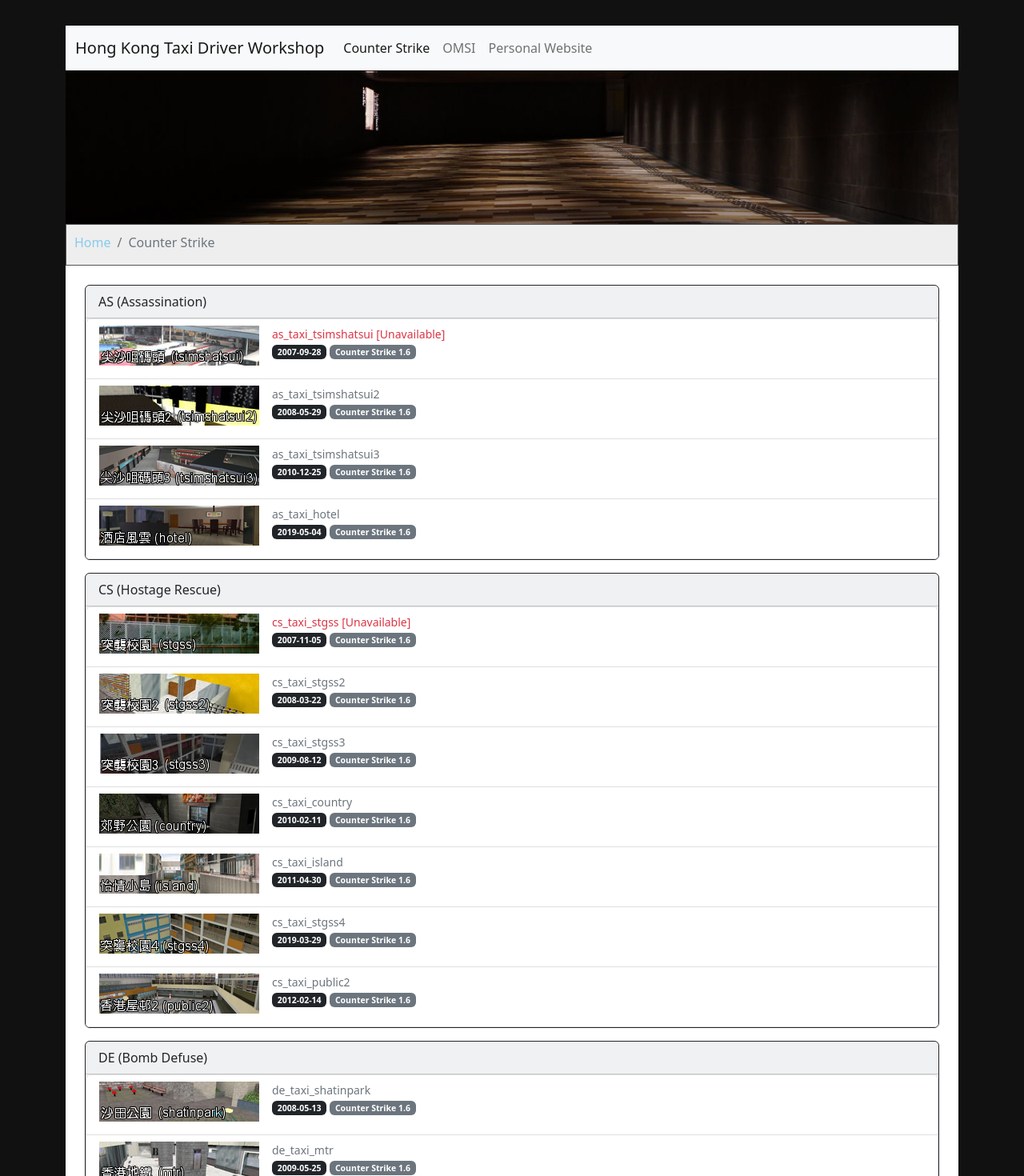
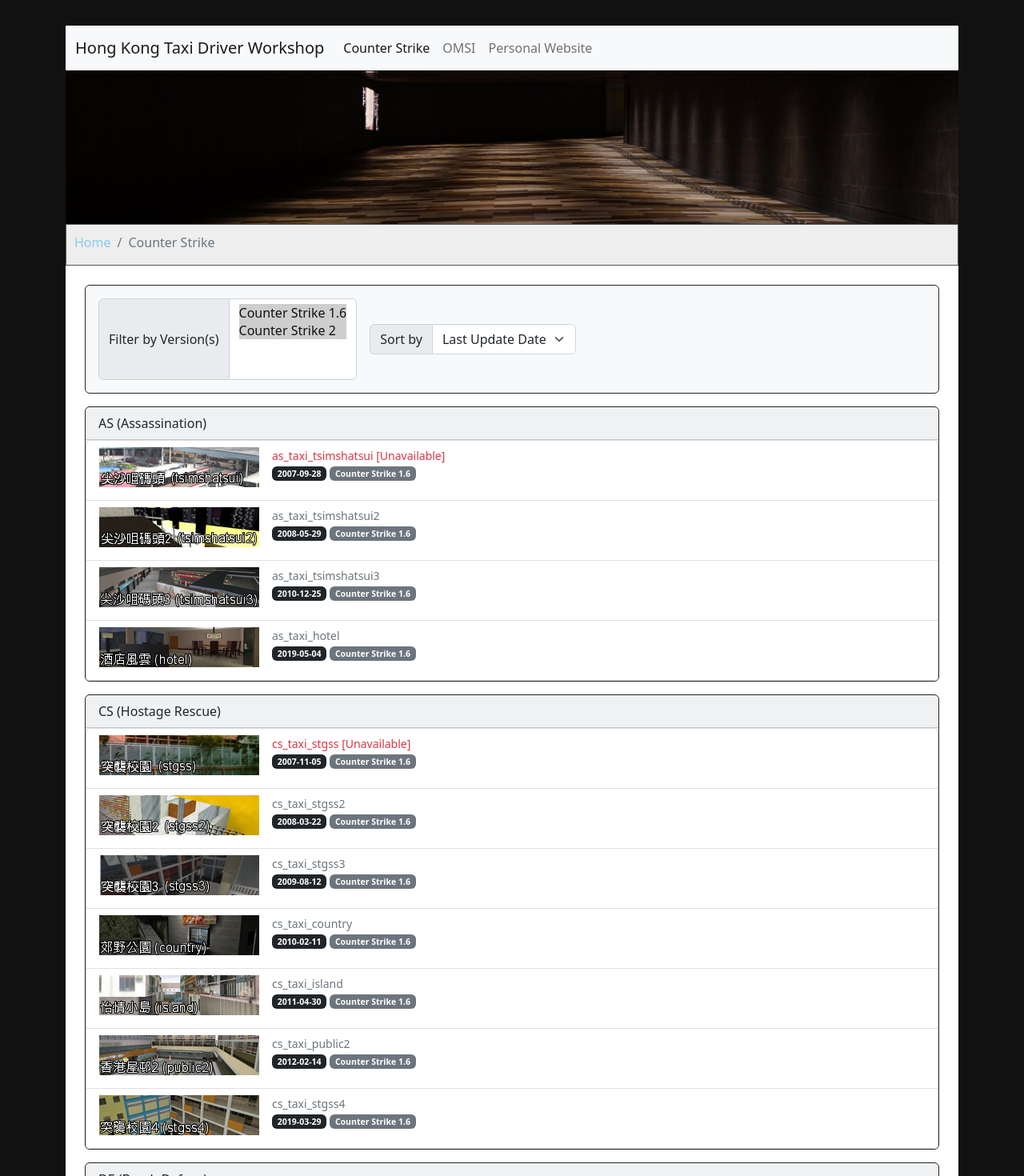
Before and after one commit to taxidriverhk/taxidriverhk-nextjs, a Next.js app: page /csmaps in a window 1280 px wide. Shown: the top 1470 px of the page at 80% size. Built offline with nearby package versions, Linux system fonts and the light colour scheme.

Commit message:
Added filter and sort for CS map list

```diff
--- /dev/null
+++ b/components/MapFilter.tsx
@@ -0,0 +1,76 @@
+import { useCallback } from "react";
+import Card from "react-bootstrap/Card";
+import Form from "react-bootstrap/Form";
+import InputGroup from "react-bootstrap/InputGroup";
+import Stack from "react-bootstrap/Stack";
+
+import { GameVersion } from "shared/config/csMapData";
+
+import styles from "components/styles/MapSection.module.css";
+
+export type MapFilterInput = {
+  versions: Array<GameVersion>;
+  sort: string;
+};
+
+export const DEFAULT_FILTER = {
+  versions: Object.values(GameVersion),
+  sort: "releaseDate",
+};
+
+type PropType = {
+  filter: MapFilterInput;
+  onFilter: (nextFilter: MapFilterInput) => void;
+};
+
+export default function MapItem({
+  filter: { versions, sort },
+  onFilter,
+}: PropType) {
+  const handleOnChange = useCallback(
+    (field: string) => (e: React.ChangeEvent<HTMLSelectElement>) => {
+      onFilter({
+        ...{
+          versions,
+          sort,
+        },
+        [field]: Array.from(e.target.selectedOptions).map((item) => item.value),
+      });
+    },
+    [versions, sort, onFilter]
+  );
+
+  return (
+    <Card bg="light" border="dark" className={styles["section-container"]}>
+      <Card.Body>
+        <Stack direction="horizontal" gap={3}>
+          <div>
+            <InputGroup>
+              <InputGroup.Text>Filter by Version(s)</InputGroup.Text>
+              <Form.Select
+                multiple
+                onChange={handleOnChange("versions")}
+                value={versions}
+              >
+                {Object.values(GameVersion).map((value) => (
+                  <option key={value} value={value}>
+                    {value}
+                  </option>
+                ))}
+              </Form.Select>
+            </InputGroup>
+          </div>
+          <div>
+            <InputGroup>
+              <InputGroup.Text>Sort by</InputGroup.Text>
+              <Form.Select onChange={handleOnChange("sort")} value={sort}>
+                <option value="releaseDate">Last Update Date</option>
+                <option value="name">Map Name</option>
+              </Form.Select>
+            </InputGroup>
+          </div>
+        </Stack>
+      </Card.Body>
+    </Card>
+  );
+}
--- a/components/MapSection.tsx
+++ b/components/MapSection.tsx
@@ -1,6 +1,8 @@
+import { useMemo } from "react";
 import Card from "react-bootstrap/Card";
 import ListGroup from "react-bootstrap/ListGroup";
 
+import type { MapFilterInput } from "components/MapFilter";
 import MapItem from "components/MapItem";
 import type {
   MapCategory,
@@ -12,16 +14,41 @@ import styles from "components/styles/MapSection.module.css";
 type PropType = {
   basePath: string;
   category: MapCategory;
+  filter: MapFilterInput;
   maps: Array<MapItemType>;
 };
 
-export default function MapSection({ basePath, category, maps }: PropType) {
+export default function MapSection({
+  basePath,
+  category,
+  filter,
+  maps,
+}: PropType) {
   const { abbr: categoryAbbr, fullName: categoryName } = category;
+  const { versions, sort } = filter;
+
+  const filteredMaps = useMemo(
+    () =>
+      maps
+        .filter(({ targetGameVersion }) => {
+          if (versions.length > 0) {
+            return versions.includes(targetGameVersion);
+          }
+          return true;
+        })
+        .sort((mapA, mapB) =>
+          sort === "releaseDate"
+            ? mapA.releaseDate.localeCompare(mapB.releaseDate)
+            : mapA.name.localeCompare(mapB.name)
+        ),
+    [maps, sort, versions]
+  );
+
   return (
     <Card bg="light" border="dark" className={styles["section-container"]}>
       <Card.Header>{`${categoryAbbr} (${categoryName})`}</Card.Header>
       <ListGroup>
-        {maps.map((map) => (
+        {filteredMaps.map((map) => (
           <MapItem key={map.id} basePath={basePath} map={map} />
         ))}
       </ListGroup>
--- a/pages/csmaps/index.tsx
+++ b/pages/csmaps/index.tsx
@@ -1,7 +1,9 @@
 import type { GetStaticPropsResult } from "next";
 import { useRouter } from "next/router";
-import { useEffect } from "react";
+import { useEffect, useState } from "react";
 
+import type { MapFilterInput } from "components/MapFilter";
+import MapFilter, { DEFAULT_FILTER } from "components/MapFilter";
 import MapSection from "components/MapSection";
 import Template from "components/Template";
 import type { MapCategory, MapItem } from "shared/config/csMapData";
@@ -9,10 +11,30 @@ import { mapCategories, mapItems } from "shared/config/csMapData";
 
 type PropType = {
   categories: Array<MapCategory>;
+  currentPath?: string;
   maps: {
     [key: number]: Array<MapItem>;
   };
 };
+
+function MapSectionContainer({ categories, currentPath = "", maps }: PropType) {
+  const [filter, setFilter] = useState<MapFilterInput>(DEFAULT_FILTER);
+
+  return (
+    <>
+      <MapFilter filter={filter} onFilter={setFilter} />
+      {categories.map((category) => (
+        <MapSection
+          key={category.id}
+          basePath={currentPath}
+          category={category}
+          filter={filter}
+          maps={maps[category.id]}
+        />
+      ))}
+    </>
+  );
+}
 
 export default function CsMaps({ categories, maps }: PropType) {
   const router = useRouter();
@@ -27,14 +49,11 @@ export default function CsMaps({ categories, maps }: PropType) {
 
   return (
     <Template activeItemIndex={0} path={path}>
-      {categories.map((category) => (
-        <MapSection
-          key={category.id}
-          basePath={currentPath}
-          category={category}
-          maps={maps[category.id]}
-        />
-      ))}
+      <MapSectionContainer
+        categories={categories}
+        currentPath={currentPath}
+        maps={maps}
+      />
     </Template>
   );
 }
```
